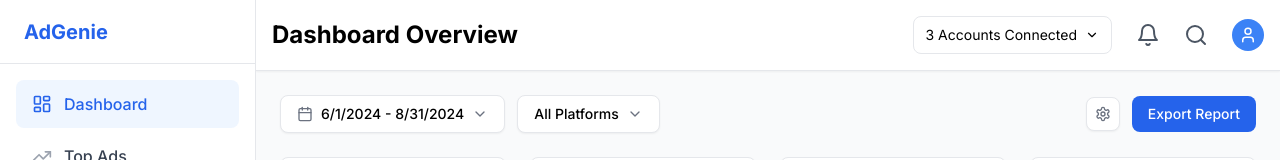
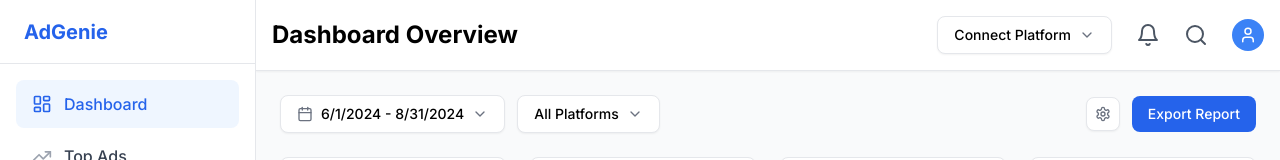
Before and after one commit to bombaygordon/adgenieofficial, a Next.js app: page / in a window 1280 px wide. Shown: the top 160 px of the page. Built offline with nearby package versions, Linux system fonts and the light colour scheme.

Commit message:
Fix type errors and update platform icons

```diff
--- a/app/components/ConnectAccountDropdown.tsx
+++ b/app/components/ConnectAccountDropdown.tsx
@@ -3,25 +3,20 @@
 import React, { useState } from 'react';
 import { ChevronDown } from 'lucide-react';
 import { useAccounts } from '../context/AccountsContext';
+import type { Platform } from '../context/AccountsContext';
 
 export default function ConnectAccountDropdown() {
   const [isOpen, setIsOpen] = useState(false);
-  const { platforms, connectPlatform, disconnectPlatform } = useAccounts();
-  const connectedCount = platforms.filter(p => p.status === 'connected').length;
+  const { platforms } = useAccounts();
 
   return (
     <div className="relative">
       <button
         onClick={() => setIsOpen(!isOpen)}
-        className="px-3 py-2 border rounded-lg text-sm flex items-center space-x-2 bg-white hover:bg-gray-50 transition-colors"
+        className="bg-white border rounded-lg px-4 py-2 flex items-center space-x-2 shadow-sm hover:bg-gray-50 transition-colors"
       >
-        <span>
-          {connectedCount > 0
-            ? `${connectedCount} Account${connectedCount > 1 ? 's' : ''} Connected`
-            : 'Connect Accounts'
-          }
-        </span>
-        <ChevronDown size={14} className={`transform transition-transform ${isOpen ? 'rotate-180' : ''}`} />
+        <span className="text-sm font-medium">Connect Platform</span>
+        <ChevronDown size={16} className={`text-gray-500 transform transition-transform ${isOpen ? 'rotate-180' : ''}`} />
       </button>
 
       {isOpen && (
@@ -30,60 +25,40 @@ export default function ConnectAccountDropdown() {
             className="fixed inset-0 z-10"
             onClick={() => setIsOpen(false)}
           />
-          <div className="absolute right-0 mt-2 w-72 bg-white rounded-lg shadow-lg border z-20">
-            <div className="p-4 border-b">
-              <h3 className="font-medium text-gray-900">Connected Accounts</h3>
-              <p className="text-sm text-gray-500">Manage your ad platform connections</p>
+          <div className="absolute right-0 mt-2 w-80 bg-white rounded-lg shadow-lg border z-20">
+            <div className="p-4">
+              <h3 className="font-medium text-gray-900">Available Platforms</h3>
+              <p className="text-sm text-gray-500 mt-1">Connect your ad accounts to start tracking performance</p>
             </div>
 
-            <div className="p-2">
+            <div className="border-t">
               {platforms.map((platform) => (
                 <div
                   key={platform.id}
-                  className="p-2 hover:bg-gray-50 rounded-lg transition-colors"
+                  className="p-4 hover:bg-gray-50 cursor-pointer"
                 >
-                  <div className="flex items-center justify-between">
                   <div className="flex items-center space-x-3">
                     <div className="w-8 h-8 rounded-full bg-gray-100 flex items-center justify-center">
                       <platform.icon size={18} className="text-gray-600" />
                     </div>
                     <div>
                       <p className="font-medium text-gray-900">{platform.name}</p>
-                        {platform.status === 'connected' && platform.accountName && (
                       <p className="text-sm text-gray-500">{platform.accountName}</p>
-                        )}
                     </div>
                   </div>
-                    {platform.status === 'connected' ? (
+                  <div className="mt-2 flex justify-end">
                     <button
-                        onClick={() => {
-                          disconnectPlatform(platform.id);
-                          setIsOpen(false);
-                        }}
-                        className="px-3 py-1 text-sm text-red-600 hover:bg-red-50 rounded-full transition-colors"
+                      className={`px-3 py-1 rounded-full text-xs font-medium ${
+                        platform.status === 'connected'
+                          ? 'bg-green-100 text-green-700'
+                          : 'bg-blue-100 text-blue-700'
+                      }`}
                     >
-                        Disconnect
+                      {platform.status === 'connected' ? 'Connected' : 'Connect'}
                     </button>
-                    ) : (
-                      <button
-                        onClick={() => {
-                          connectPlatform(platform.id);
-                          setIsOpen(false);
-                        }}
-                        className="px-3 py-1 text-sm bg-blue-50 text-blue-600 hover:bg-blue-100 rounded-full transition-colors"
-                      >
-                        Connect
-                      </button>
-                    )}
                   </div>
                 </div>
               ))}
-            </div>
-
-            <div className="p-4 bg-gray-50 rounded-b-lg">
-              <p className="text-xs text-gray-500 text-center">
-                Connect your ad accounts to sync performance data
-              </p>
             </div>
           </div>
         </>
--- a/app/context/AccountsContext.tsx
+++ b/app/context/AccountsContext.tsx
@@ -1,13 +1,15 @@
 'use client';
 
 import React, { createContext, useContext, useState } from 'react';
+import { Facebook, Instagram, Youtube } from 'lucide-react';
 
-interface Platform {
+export interface Platform {
   id: string;
   name: string;
   status: 'connected' | 'disconnected';
   accountId: string;
   accountName: string;
+  icon: React.ElementType;
 }
 
 interface AccountsContextType {
@@ -21,25 +23,28 @@ const AccountsContext = createContext<AccountsContextType | undefined>(undefined
 export function AccountsProvider({ children }: { children: React.ReactNode }) {
   const [platforms, setPlatforms] = useState<Platform[]>([
     {
-      id: 'facebook',
+      id: 'facebook1',
       name: 'Facebook',
       status: 'connected',
-      accountId: 'fb-123',
-      accountName: 'Facebook Main'
+      accountId: 'fb123',
+      accountName: 'Main Facebook Account',
+      icon: Facebook
     },
     {
-      id: 'google',
-      name: 'Google',
+      id: 'instagram1',
+      name: 'Instagram',
       status: 'connected',
-      accountId: 'g-456',
-      accountName: 'Google Ads Primary'
+      accountId: 'ig123',
+      accountName: 'Business Instagram',
+      icon: Instagram
     },
     {
-      id: 'tiktok',
-      name: 'TikTok',
-      status: 'connected',
-      accountId: 'tt-789',
-      accountName: 'TikTok Business'
+      id: 'youtube1',
+      name: 'YouTube',
+      status: 'disconnected',
+      accountId: 'yt123',
+      accountName: 'Brand Channel',
+      icon: Youtube
     }
   ]);
 
@@ -48,9 +53,7 @@ export function AccountsProvider({ children }: { children: React.ReactNode }) {
   };
 
   const disconnectPlatform = (platformId: string) => {
-    setPlatforms(prev => prev.map(p =>
-      p.id === platformId ? { ...p, status: 'disconnected' as const } : p
-    ));
+    setPlatforms(prev => prev.filter(p => p.id !== platformId));
   };
 
   return (
```
Lines whose indentation alone changed are shown as unchanged.
